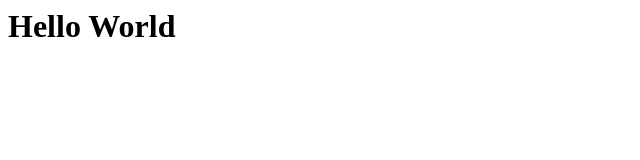
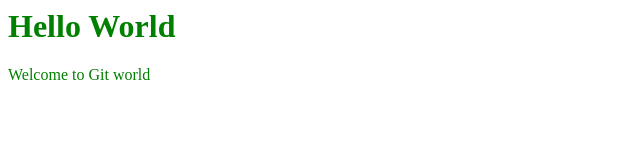
Before and after one commit to vishnuvardhanke/testMerge, a plain HTML site: page index.html in a window 1280 px wide. Shown: the whole page, without its empty margins (0-640 px from the left). Drawn offline with Linux system fonts and the light colour scheme.

Commit message:
test merge

```diff
--- a/index.html
+++ b/index.html
@@ -1,5 +1,11 @@
 <html>
+    <style>
+        body {
+            color: green;
+        }
+    </style>
     <body>
         <h1>Hello World</h1>
+        <p>Welcome to Git world</p>
     </body>
  <html>
```
Also changed, not shown: 1 other file.
